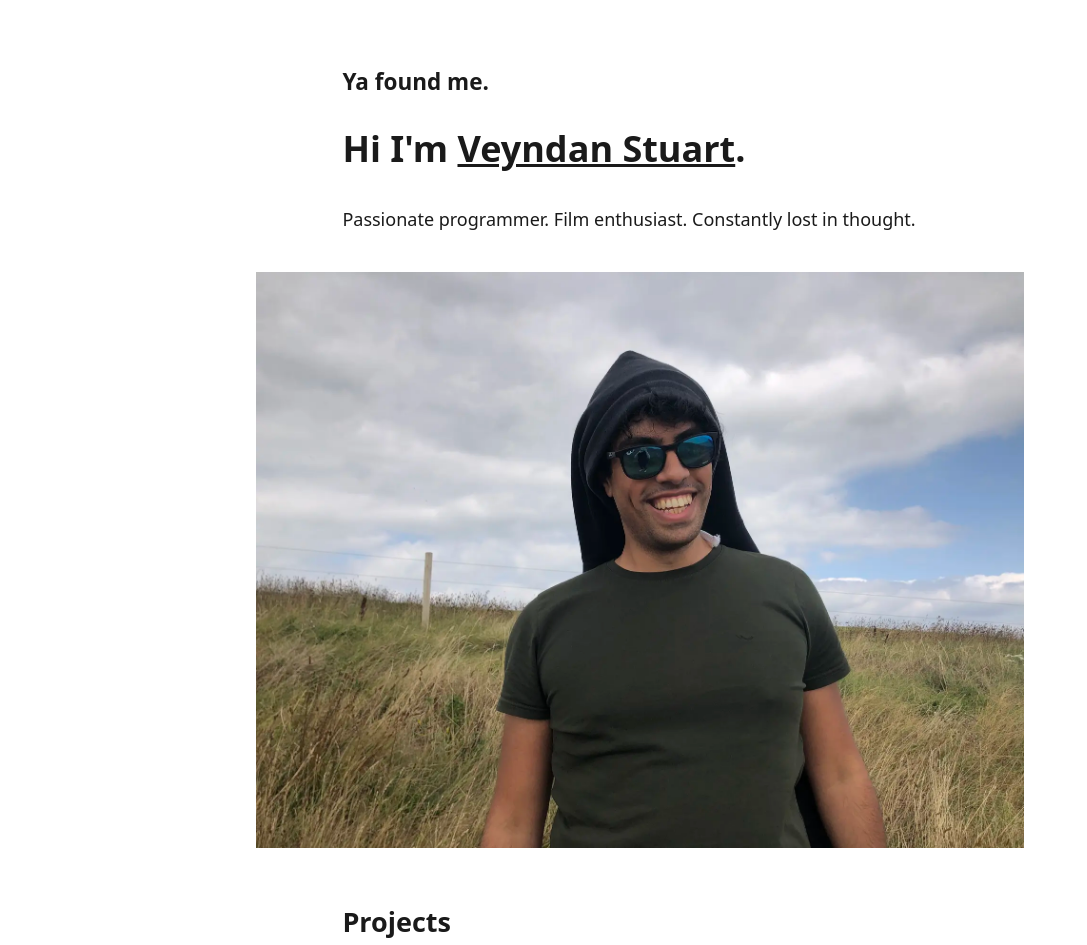
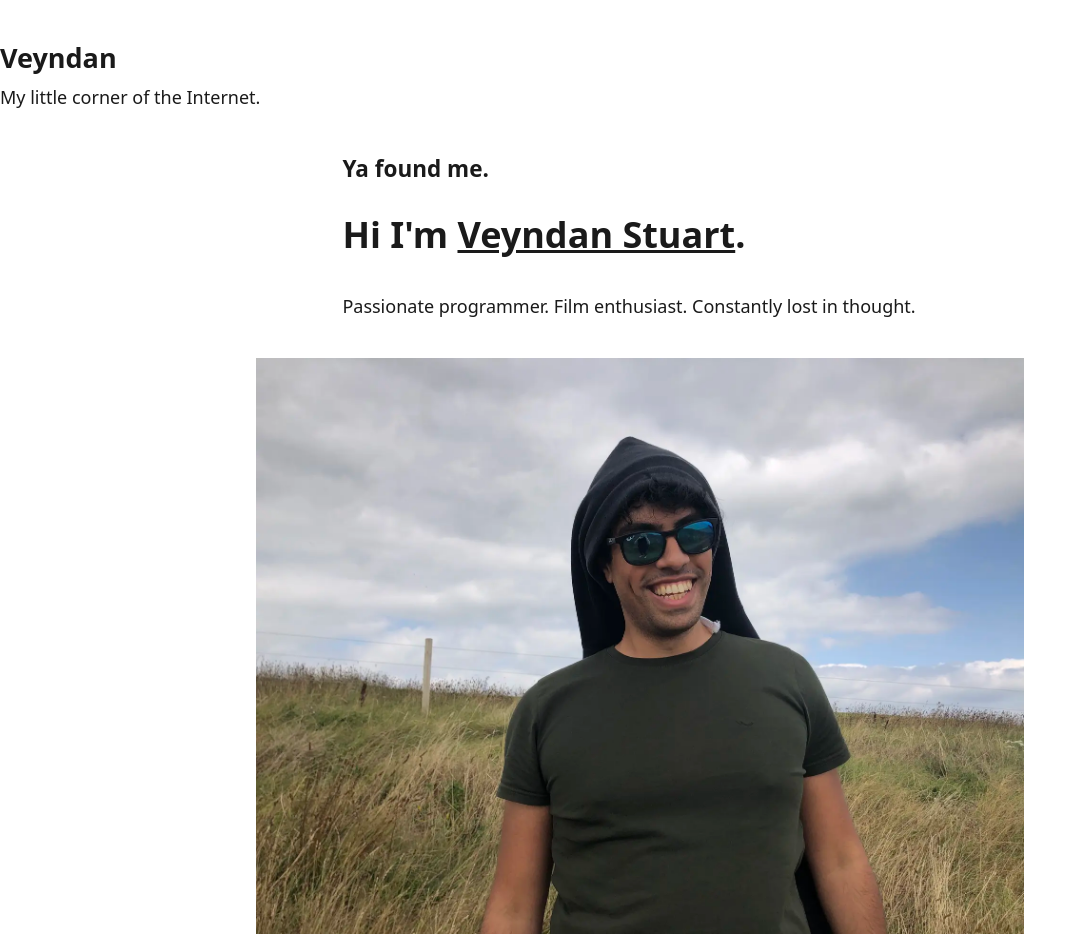
Before and after one commit to veyndan/veyndan.github.io, a website: page index.html in a window 1280 px wide. Shown: the top 945 px of the page, without its empty margins (0-1087 px from the left). Drawn offline with nearby package versions, Linux system fonts and the light colour scheme.

Commit message:
Add a header

```diff
--- a/index.html
+++ b/index.html
@@ -10,6 +10,13 @@
     <link rel="stylesheet" href="spiffy/spiffy.css">
 </head>
 <body>
+
+<header>
+    <a href="index.html">
+        <h1>Veyndan</h1>
+        <p>My little corner of the Internet.</p>
+    </a>
+</header>
 
 <main>
     <article>
--- a/spiffy/spiffy.css
+++ b/spiffy/spiffy.css
@@ -81,6 +81,25 @@ ul {
     list-style: inside;
 }
 
+header {
+    display: inline-block;
+    margin-bottom: .75em;
+}
+
+header a:any-link {
+    text-decoration: none;
+    color: inherit;
+}
+
+header h1 {
+    font-size: 1.5em;
+    margin: 0 0 .2em 0;
+}
+
+header p {
+    margin: 0;
+}
+
 main + footer {
     margin-block: 4rem;
 }
```
